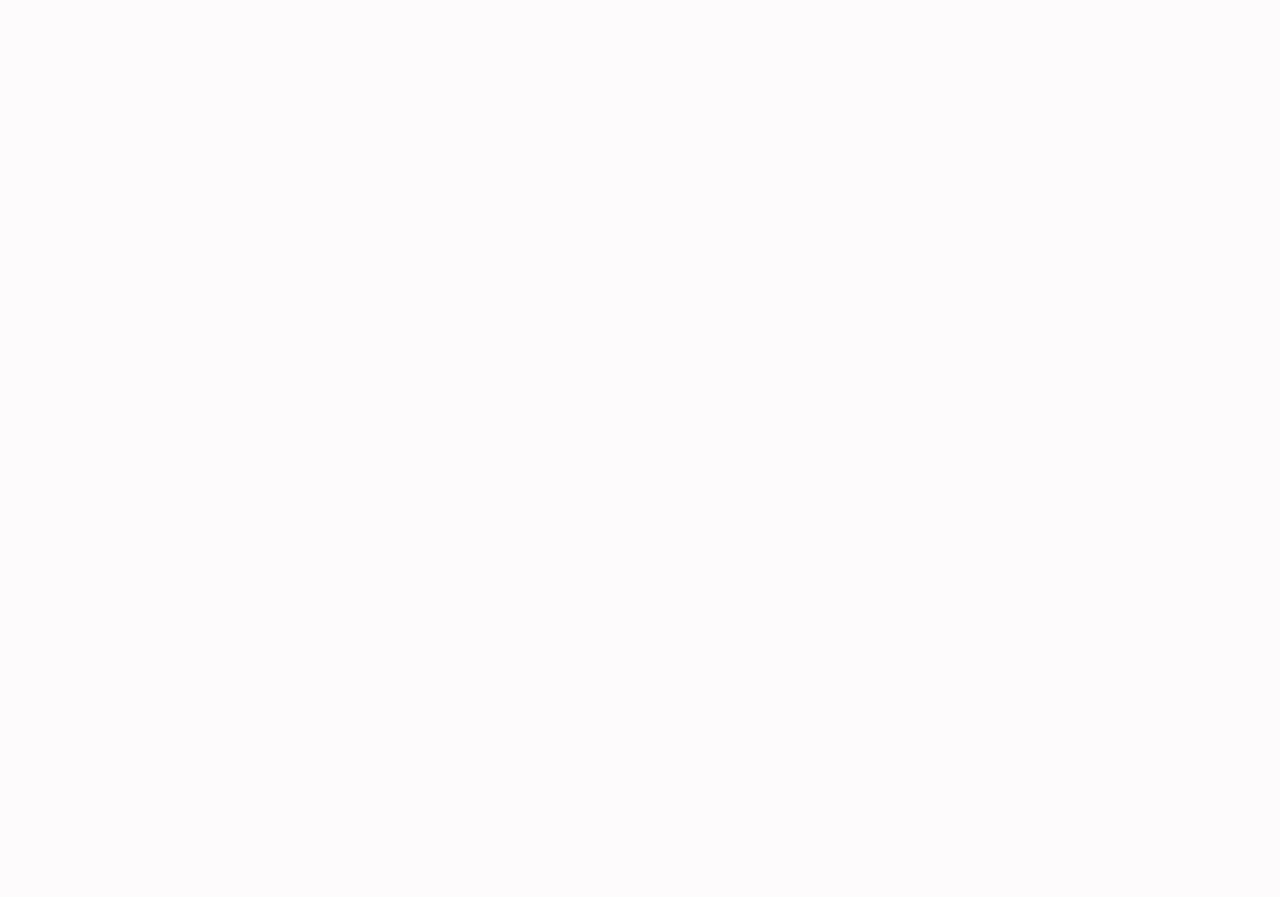
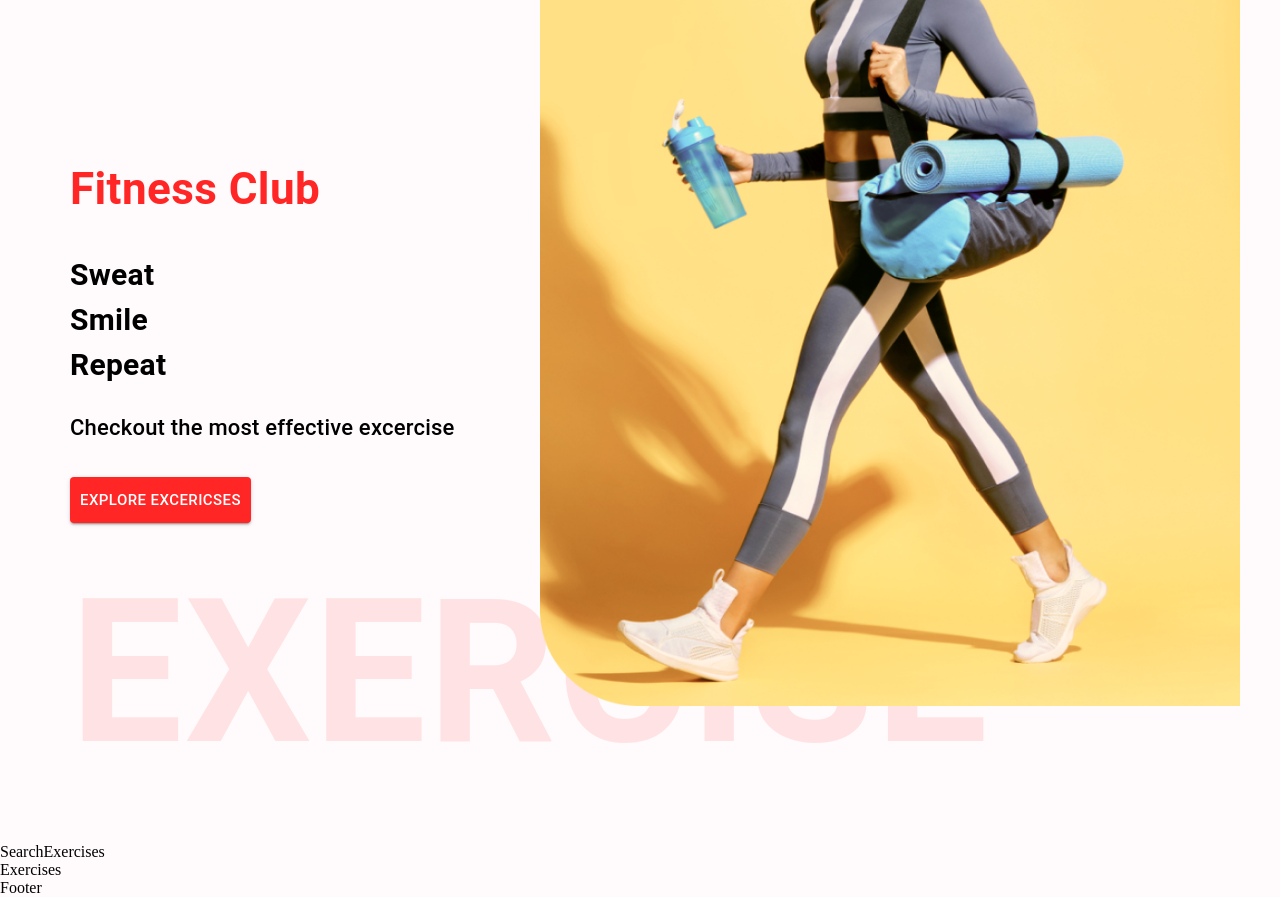
Before and after one commit to DimanthaWeerakoon/react-gym-app, a React (Create React App) app: page / in a window 1280 px wide. Shown: the part 160-1057 px from the top of the page. Before the commit the page ends 800 px from the top, so only its background shows below. Built offline with nearby package versions, Linux system fonts and the light colour scheme.

Commit message:
Start page created

```diff
--- /dev/null
+++ b/src/components/Exercises.jsx
@@ -0,0 +1,7 @@
+import React from "react";
+
+const Exercises = () => {
+  return <div>Exercises</div>;
+};
+
+export default Exercises;
--- /dev/null
+++ b/src/components/HeroBanner.jsx
@@ -0,0 +1,54 @@
+import React from "react";
+import { Box, Stack, Typography, Button } from "@mui/material";
+import HeroBannerImage from "../assets/images/banner.png";
+
+const HeroBanner = () => {
+  return (
+    <Box
+      sx={{
+        mt: { lg: "212px", xs: "70px" },
+        ml: { sm: "50px" },
+      }}
+      position="relative"
+      padding="20px"
+    >
+      <Typography
+        color="#FF2625"
+        fontWeight="600"
+        sx={{ fontSize: { lg: "44px", xs: "40px" } }}
+      >
+        Fitness Club
+      </Typography>
+      <Typography fontWeight="700" fontSize="30px" mb="23px" mt="30px">
+        Sweat <br /> Smile <br /> Repeat
+      </Typography>
+      <Typography fontWeight="500" fontSize="22px" lineHeight="35px" mb={4}>
+        Checkout the most effective excercise
+      </Typography>
+      <Button
+        variant="contained"
+        color="error"
+        size="large"
+        href="#exercises"
+        mb={4}
+        sx={{ backgroundColor: "#FF2625", padding: "10px" }}
+      >
+        Explore Excericses
+      </Button>
+      <Typography
+        sx={{
+          opacity: 0.1,
+          display: { lg: "block", xs: "none" },
+        }}
+        fontSize="200px"
+        fontWeight="600"
+        color="#FF2625"
+      >
+        EXERCISE
+      </Typography>
+      <img src={HeroBannerImage} className="hero-banner-img" display="block" />
+    </Box>
+  );
+};
+
+export default HeroBanner;
--- /dev/null
+++ b/src/components/SearchExercises.jsx
@@ -0,0 +1,7 @@
+import React from "react";
+
+const SearchExercises = () => {
+  return <div>SearchExercises</div>;
+};
+
+export default SearchExercises;
--- a/src/pages/Home.jsx
+++ b/src/pages/Home.jsx
@@ -1,7 +1,17 @@
-import React from "react";
+import React, { useState } from "react";
+import { Box } from "@mui/material";
+import HeroBanner from "../components/HeroBanner";
+import Exercises from "../components/Exercises";
+import SearchExercises from "../components/SearchExercises";
 
 const Home = () => {
-  return <div>Home</div>;
+  return (
+    <Box>
+      <HeroBanner />
+      <SearchExercises />
+      <Exercises />
+    </Box>
+  );
 };
 
 export default Home;
```
